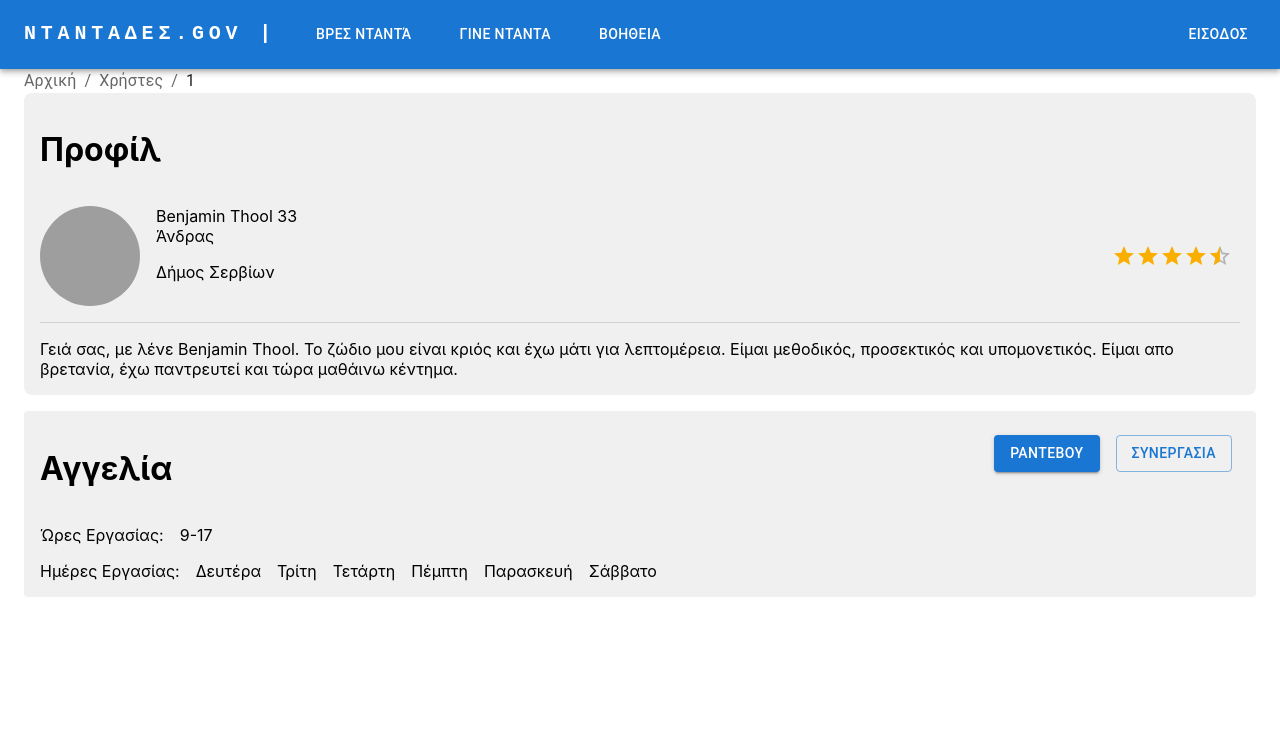
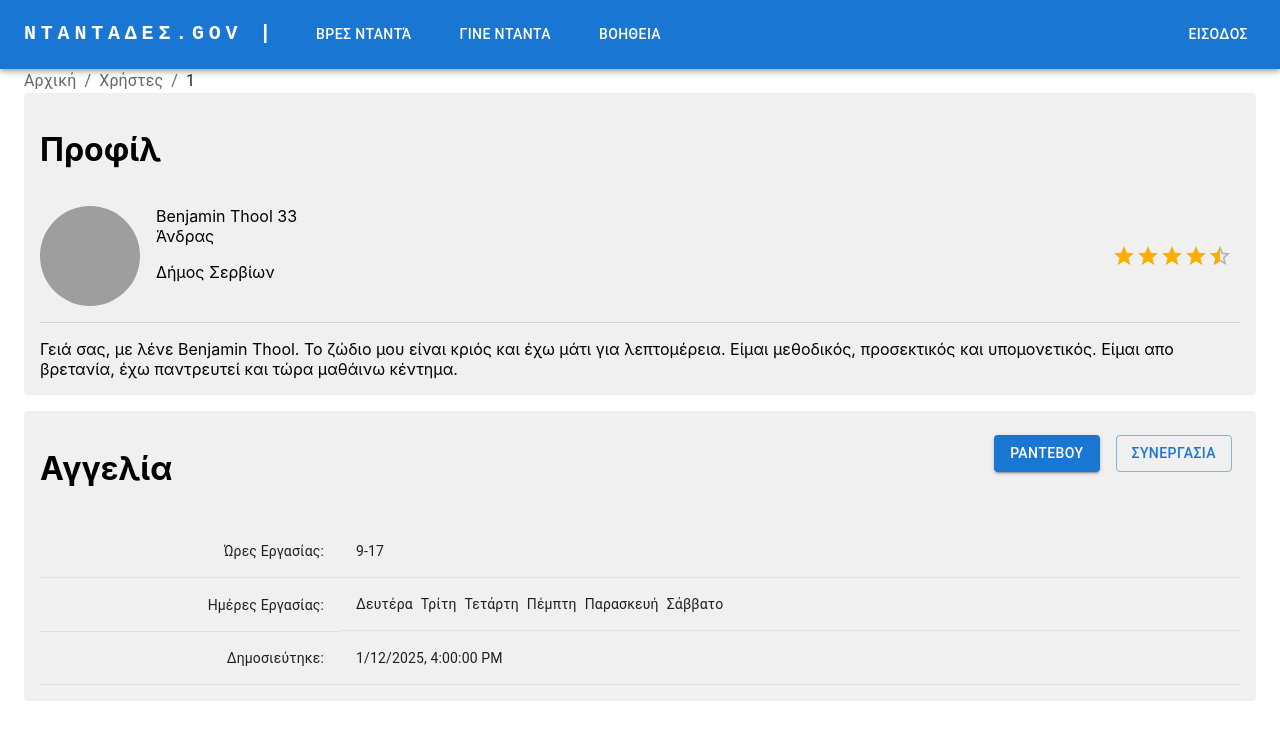
Before and after one commit to plerros/di-eam-24-3, a React (Create React App) app in the folder ntantades/: page /users/1 in a window 1280 px wide. Shown: the top 740 px of the page. Built offline with nearby package versions, Linux system fonts and the light colour scheme; grey boxes are pictures that could not be loaded.

Commit message:
offer history & cleanup

```diff
--- a/ntantades/src/App.js
+++ b/ntantades/src/App.js
@@ -95,7 +95,7 @@ export default function App() {
           <Route index element = {<NannyProfile uid={uid} />} />
           <Route path="agreements" element={<NannyAgreements />} />
           <Route path="newoffer"   element={<NannyNewOffer uid={uid} />} />
-          <Route path="offers"     element={<NannyOffers />} />
+          <Route path="offers"     element={<NannyOffers uid={uid} />} />
           <Route path="rendezvous" element={<NannyRendezvous />} />
           <Route path="requests"   element={<NannyRequests />} />
         </Route>
--- /dev/null
+++ b/ntantades/src/components/GrayBox.js
@@ -0,0 +1,30 @@
+import { Box } from "@mui/material";
+
+export default function GrayBox({title, actions, children}) {
+  return (
+    <Box
+      sx = {{
+        display: 'flex',
+        bgcolor: '#F0F0F0',
+        borderRadius: 1,
+        flexDirection: 'column',
+        p: 2,
+        gap: 2
+      }}
+    >
+      <Box
+        sx = {{
+          display: 'flex',
+          flexDirection: 'row',
+          gap: 2
+        }}
+      >
+        <Box flexGrow={1}>
+          <h1>{title}</h1>
+        </Box>
+        {actions}
+      </Box>
+      {children}
+    </Box>
+  );
+}
--- a/ntantades/src/components/OfferBox.js
+++ b/ntantades/src/components/OfferBox.js
@@ -1,7 +1,10 @@
-import { Box, Button } from "@mui/material";
-import {Link} from 'react-router-dom'
+import * as React from "react"
+
+import { Box, Button, Table, TableBody, TableCell, TableContainer, TableRow } from "@mui/material";
+import { Link } from 'react-router-dom'
 
 import * as Database from "./Database";
+import GrayBox from "./GrayBox";
 
 const day2name = {
   "MON": "Δευτέρα",
@@ -13,10 +16,10 @@ const day2name = {
   "SUN": "Κυριακή"
 };
 
-function actions (offer_uid, uid) {
+function actions (offer, uid) {
   if (uid === 0) {
     return (
-      <Box      >
+      <Box>
         <Button
           variant="contained"
           component={Link}
@@ -38,7 +41,7 @@ function actions (offer_uid, uid) {
   }
   const user = Database.getUser(uid);
   if (user.role === "Nanny") {
-    if (offer_uid === uid) {
+    if (offer.uidNanny === uid && offer.requestID === 0) {
       return (
         <Button
           variant="contained"
@@ -71,47 +74,31 @@ function actions (offer_uid, uid) {
 
 export default function OfferBox({id, uid}) {
   const offer = Database.getOffers({id:id})[0];
+  const published = new Date(Date.parse(offer.published));
 
   return (
-    <Box sx = {{
-      display: 'flex',
-      bgcolor: '#F0F0F0',
-      borderRadius: 1,
-      flexDirection: 'column',
-      p: 2,
-      gap: 2
-    }}>
-      <Box sx = {{
-          display: 'flex',
-          flexDirection: 'row',
-          gap: 2
-        }}
+    <GrayBox
+      title = "Αγγελία"
+      actions={actions(offer, uid)}
     >
-        <Box flexGrow={1}>
-          <h1>Αγγελία</h1>
-        </Box>
-        {actions(offer.uidNanny, uid)}
-      </Box>
-      <Box sx = {{
-          display: 'flex',
-          flexDirection: 'row',
-          gap: 2
-        }}
-      >
-        <Box>Ώρες Εργασίας:</Box>
-        <Box>
+      <TableContainer>
+        <Table>
+          <TableBody>
+            <TableRow>
+              <TableCell align="right" sx = {{ width: 1/4 }}>
+                  Ώρες Εργασίας:
+              </TableCell>
+              <TableCell align="left">
                 {offer.availableHours[0]}
                 -
                 {offer.availableHours[1]}
-        </Box>
-      </Box>
-      <Box sx = {{
-          display: 'flex',
-          flexDirection: 'row',
-          gap: 2
-        }}
-      >
-        <Box>Ημέρες Εργασίας:</Box>
+              </TableCell>
+            </TableRow>
+            <TableRow>
+              <TableCell align="right" sx = {{ width: 1/4 }}>
+                Ημέρες Εργασίας:
+              </TableCell>
+              <TableCell align="left" flexDirection = "row" sx={{display:"flex", gap: 1}}>
                 {
                   offer.availableDays.map((day) => (
                     <Box key={day}>
@@ -119,7 +106,19 @@ export default function OfferBox({id, uid}) {
                     </Box>
                   ))
                 }
-      </Box>
-    </Box>
+              </TableCell>
+            </TableRow>
+            <TableRow>
+              <TableCell align="right" sx = {{ width: 1/4 }}>
+                Δημοσιεύτηκε:
+              </TableCell>
+              <TableCell align="left">
+                {published.toLocaleString()}
+              </TableCell>
+            </TableRow>
+          </TableBody>
+        </Table>
+      </TableContainer>
+    </GrayBox>
   );
 }
--- a/ntantades/src/components/ProfileBox.js
+++ b/ntantades/src/components/ProfileBox.js
@@ -1,5 +1,7 @@
 import { Avatar, Box, Button, Divider, Rating } from '@mui/material';
 import { Link } from 'react-router-dom';
+
+import GrayBox from "../components/GrayBox"
 
 import * as Database from "./Database";
 
@@ -8,19 +10,7 @@ export default function ProfileBox({uid}) {
   const stars = Database.getStars(uid);
 
   return (
-    <Box
-    sx = {{
-      p: 2,
-      bgcolor: '#F0F0F0',
-      borderRadius: 2,
-      display:'flex',
-      flexDirection: 'column',
-      gap: 2
-    }}
-    >
-    <h1>
-      Προφίλ
-    </h1>
+    <GrayBox title="Προφίλ">
       <Box
         sx = {{
           bgcolor: '#F0F0F0',
@@ -71,6 +61,6 @@ export default function ProfileBox({uid}) {
       <Box>
         {user.description}
       </Box>
-    </Box>
+    </GrayBox>
   );
 }
--- a/ntantades/src/data.json
+++ b/ntantades/src/data.json
@@ -81,7 +81,7 @@
     {
       "id"             : 0,
       "uidNanny"       : 0,
-      "published"      : "1970-01-01T00:00:00+00:00",
+      "published"      : "1970-01-01T00:00:00.000Z",
       "type"           : "",
       "availableDays"  : [],
       "availableHours" : [],
@@ -92,7 +92,7 @@
     {
       "id"             : 1,
       "uidNanny"       : 1,
-      "published"      : "2024-03-12T13:37:27+00:00",
+      "published"      : "2024-03-12T13:37:27.000Z",
       "type"           : "FullTime",
       "availableDays"  : ["MON", "TUE", "WED", "THU", "FRI", "SAT"],
       "availableHours" : [9, 17],
@@ -103,7 +103,7 @@
     {
       "id"             : 2,
       "uidNanny"       : 1,
-      "published"      : "2024-10-12T11:22:44+00:00",
+      "published"      : "2024-10-12T11:22:44.000Z",
       "type"           : "FullTime",
       "availableDays"  : ["MON", "TUE", "WED", "THU", "FRI", "SAT"],
       "availableHours" : [9, 17],
@@ -114,7 +114,7 @@
     {
       "id"             : 3,
       "uidNanny"       : 4,
-      "published"      : "2025-01-09T22:22:11+00:00",
+      "published"      : "2025-01-09T22:22:11.000Z",
       "type"           : "FullTime",
       "availableDays"  : ["MON", "TUE", "WED", "THU", "FRI", "SAT", ""],
       "availableHours" : [9, 17],
@@ -125,7 +125,7 @@
     {
       "id"             : 4,
       "uidNanny"       : 1,
-      "published"      : "2025-01-12T16:00:00+00:00",
+      "published"      : "2025-01-12T16:00:00.000Z",
       "type"           : "FullTime",
       "availableDays"  : ["MON", "TUE", "WED", "THU", "FRI", "SAT", ""],
       "availableHours" : [9, 17],
@@ -139,13 +139,13 @@
       "id"        : 1,
       "uidFamily" : 2,
       "offerID"   : 1,
-      "scheduled" : "2024-04-01T10:00:00+00:00"
+      "scheduled" : "2024-04-01T10:00:00.000Z"
     },
     {
       "id"        : 2,
       "uidFamily" : 3,
       "offerID"   : 2,
-      "scheduled" : "2025-01-10T10:00:00+00:00"
+      "scheduled" : "2025-01-10T10:00:00.000Z"
     }
   ],
   "requests" : [
@@ -175,22 +175,22 @@
     {
       "id"        : 1,
       "requestID" : 1,
-      "begin"     : "2024-05-01T00:00:00+00:00",
-      "end"       : "2024-05-31T00:00:00+00:00",
+      "begin"     : "2024-05-01T00:00:00.000Z",
+      "end"       : "2024-05-31T00:00:00.000Z",
       "accepted"  : true
     },
     {
       "id"        : 2,
       "requestID" : 1,
-      "begin"     : "2024-06-01T00:00:00+00:00",
-      "end"       : "2024-06-30T00:00:00+00:00",
+      "begin"     : "2024-06-01T00:00:00.000Z",
+      "end"       : "2024-06-30T00:00:00.000Z",
       "accepted"  : true
     },
     {
       "id"        : 3,
       "requestID" : 2,
-      "begin"     : "2025-02-01T00:00:00+00:00",
-      "end"       : "2024-02-28T00:00:00+00:00",
+      "begin"     : "2025-02-01T00:00:00.000Z",
+      "end"       : "2024-02-28T00:00:00.000Z",
       "accepted"  : true
     }
   ],
--- a/ntantades/src/pages/Nanny/NewOffer.js
+++ b/ntantades/src/pages/Nanny/NewOffer.js
@@ -1,9 +1,10 @@
 import * as React from "react"
-import { Box, Button, Checkbox, Divider, FormControl, FormControlLabel, FormHelperText, Grid2 } from "@mui/material";
+import { Button, Checkbox, Container, FormControl, FormControlLabel, FormHelperText, Table, TableBody, TableCell, TableContainer, TableRow } from "@mui/material";
 import TimeRangeSlider from "../../components/TimeRangeSlider";
 import { Navigate } from "react-router-dom";
 
 import * as Database from "../../components/Database"
+import GrayBox from "../../components/GrayBox";
 
 const issueNone = {error:false, help:""};
 //const issueRequired = {error:true, help:"Υποχρεωτικό"};
@@ -319,12 +320,12 @@ export default function NewOffer({uid}) {
 
   React.useEffect(() =>
   {
-    console.log("check")
+    var now = new Date();
     if (state.submit === true) {
       Database.setOffer({
         id: -1,
         uidNanny: uid,
-        published: "?",
+        published: now.toISOString(),
         type: state.type,
         availableDays: state.availableDays,
         availableHours: state.availableHours,
@@ -336,56 +337,29 @@ export default function NewOffer({uid}) {
   }, [state, uid]);
 
   if (state.submit === true) {
-    console.log(Database.get().offers)
     return (
       <Navigate to="/nanny" />
     );
   }
 
   return (
-    <Box
-      component="form"
-      sx={{
-        display: 'flex',
-        alignItems: 'center',
+    <Container
+      maxWidth="xl"
+      sx = {{
+        display:'flex',
         flexDirection: 'column',
-        '& > :not(style)': { width: '45ch' },
         gap: 2
       }}
-      noValidate
-      autoComplete="off"
     >
-      <Box>
-        <h1>Εργασία</h1>
-      </Box>
-      <Grid2
-        container
-        rowSpacing={2}
-        columnSpacing={{ xs: 1, sx: 1, mx: 1 }}
-        sx = {{
-          justifyContent: "center",
-          alignItems: "center"
-        }}
-      >
-        <Grid2 item size = {3}
-          sx = {{
-            display: 'flex',
-            justifyContent: "right"
-          }}
-        >
+      <GrayBox title="Εργασία">
+        <TableContainer>
+          <Table>
+            <TableBody>
+              <TableRow>
+                <TableCell align="right" sx = {{ width: 1/4 }}>
                   Απασχόληση:
-        </Grid2>
-        <Grid2 item size = {8} />
-        <Grid2
-          item
-          size = {3}
-          sx = {{
-            display: 'flex',
-            justifyContent: "right"
-          }}
-        >
-        </Grid2>
-        <Grid2 item size = {8}>
+                </TableCell>
+                <TableCell align="left">
                   <FormControl
                     error={state.typeIssue.error}
                     component="fieldset"
@@ -414,42 +388,23 @@ export default function NewOffer({uid}) {
                       {state.typeIssue.help}
                     </FormHelperText>
                   </FormControl>
-        </Grid2>
+                </TableCell>
+              </TableRow>
 
-        <Grid2
-          item
-          size = {3}
-          sx = {{
-            display: 'flex',
-            justifyContent: "right"
-          }}
-        >
+              <TableRow>
+                <TableCell align="right" sx = {{ width: 1/4 }}>
                   Ώρες:
-        </Grid2>
-        <Grid2 item size = {8} >
+                </TableCell>
+                <TableCell align="left">
                   <TimeRangeSlider value={state.availableHours} setValue={handleAvailableHours} fulltime = {state.type === "FullTime"}/>
-        </Grid2>
-        <Grid2
-          item
-          size = {3}
-          sx = {{
-            display: 'flex',
-            justifyContent: "right"
-          }}
-        >
+                </TableCell>
+              </TableRow>
+
+              <TableRow>
+                <TableCell align="right" sx = {{ width: 1/4 }}>
                   Ημέρες:
-        </Grid2>
-        <Grid2 item size = {8} />
-        <Grid2
-          item
-          size = {3}
-          sx = {{
-            display: 'flex',
-            justifyContent: "right"
-          }}
-        >
-        </Grid2>
-        <Grid2 item size = {8} >
+                </TableCell>
+                <TableCell align="left">
                   <FormControl
                     error={state.availableDays.error}
                     component="fieldset"
@@ -523,49 +478,30 @@ export default function NewOffer({uid}) {
                       {state.typeIssue.help}
                     </FormHelperText>
                   </FormControl>
-        </Grid2>
-      </Grid2>
+                </TableCell>
+              </TableRow>
+            </TableBody>
+          </Table>
+        </TableContainer>
+      </GrayBox>
+      <GrayBox title="Ραντεβού">
+        <TableContainer>
+          <Table>
+            <TableBody>
+              <TableRow>
+                <TableCell align="right" sx = {{ width: 1/4 }}>
+                  Ώρες:
+                </TableCell>
+                <TableCell align="left">
+                  <TimeRangeSlider value={state.rendezvousHours} setValue={handleRendezvousHours} fulltime={true}/>
+                </TableCell>
+              </TableRow>
 
-      <Divider orientation="horizontal" />
-
-      <Box> <h1>Ραντεβού</h1> </Box>
-      <Grid2
-        container
-        rowSpacing={2}
-        columnSpacing={{ xs: 1, sx: 1, mx: 1 }}
-        sx = {{
-          justifyContent: "center",
-          alignItems: "center"
-        }}
-      >
-        <Grid2 item size = {3}
-          sx = {{
-            display: 'flex',
-            justifyContent: "right"
-          }}
-        >
-          Ώρες:
-        </Grid2>
-        <Grid2 item size = {8}>
-          <TimeRangeSlider value={state.rendezvousHours} setValue={handleRendezvousHours} fulltime={true}/>
-        </Grid2>
-        <Grid2 item size = {3}
-          sx = {{
-            display: 'flex',
-            justifyContent: "right"
-          }}
-        >
+              <TableRow>
+                <TableCell align="right" sx = {{ width: 1/4 }}>
                   Ημέρες:
-        </Grid2>
-        <Grid2 item size = {8}/>
-        <Grid2 item size = {3}
-          sx = {{
-            display: 'flex',
-            justifyContent: "right"
-          }}
-        >
-        </Grid2>
-        <Grid2 item size = {8}>
+                </TableCell>
+                <TableCell align="left">
                   <FormControl
                     error={state.rendezvousDays.error}
                     component="fieldset"
@@ -639,10 +575,12 @@ export default function NewOffer({uid}) {
                       {state.typeIssue.help}
                     </FormHelperText>
                   </FormControl>
-        </Grid2>
-      </Grid2>
-
-      <Divider orientation="horizontal" />
+                </TableCell>
+              </TableRow>
+            </TableBody>
+          </Table>
+        </TableContainer>
+      </GrayBox>
 
       <Button
         variant="contained"
@@ -651,6 +589,6 @@ export default function NewOffer({uid}) {
       >
         ΥΠΟΒΟΛΗ
       </Button>
-    </Box>
-  );
+    </Container>
+  )
 }
--- a/ntantades/src/pages/Nanny/Offers.js
+++ b/ntantades/src/pages/Nanny/Offers.js
@@ -1,7 +1,28 @@
-export default function Offers() {
+import { Container } from "@mui/material";
+
+import OfferBox from "../../components/OfferBox";
+import * as Database from "../../components/Database"
+
+export default function Offers({uid}) {
+  var offers = Database.getOffers({uidNanny:uid*1});
+  if (offers === null)
+    offers = [];
+
+  offers.reverse();
   return (
-      <div>
-        <h1>This is the Offers page</h1>
-      </div>
-    );
-  }
+    <Container
+      maxWidth="xl"
+      sx = {{
+        display:'flex',
+        flexDirection: 'column',
+        gap: 2
+      }}
+    >
+      {
+        offers.map((offer) => (
+          <OfferBox key={offer.id} id={offer.id} uid={uid}/>
+        ))
+      }
+    </Container>
+  );
+}
--- a/ntantades/src/pages/Nanny/Profile.js
+++ b/ntantades/src/pages/Nanny/Profile.js
@@ -2,8 +2,10 @@ import { Button, Container } from "@mui/material";
 import ProfileBox from "../../components/ProfileBox"
 import OfferBox from "../../components/OfferBox";
 import { Link } from 'react-router-dom'
+import ArrowForwardIcon from "@mui/icons-material/ArrowForward";
 
 import * as Database from "../../components/Database"
+import GrayBox from "../../components/GrayBox";
 
 function offersBox(uid)
 {
@@ -47,6 +49,8 @@ export default function Profile({uid}) {
       {
         offersBox(uid)
       }
+      <GrayBox title="Ιστορικό Αγγελιών" actions={<Button variant="contained" component={Link} to={"/nanny/offers"} sx={{background:'primary'}}><ArrowForwardIcon/></Button>}>
+      </GrayBox>
     </Container>
   );
 }
```
Lines whose indentation alone changed are shown as unchanged.
